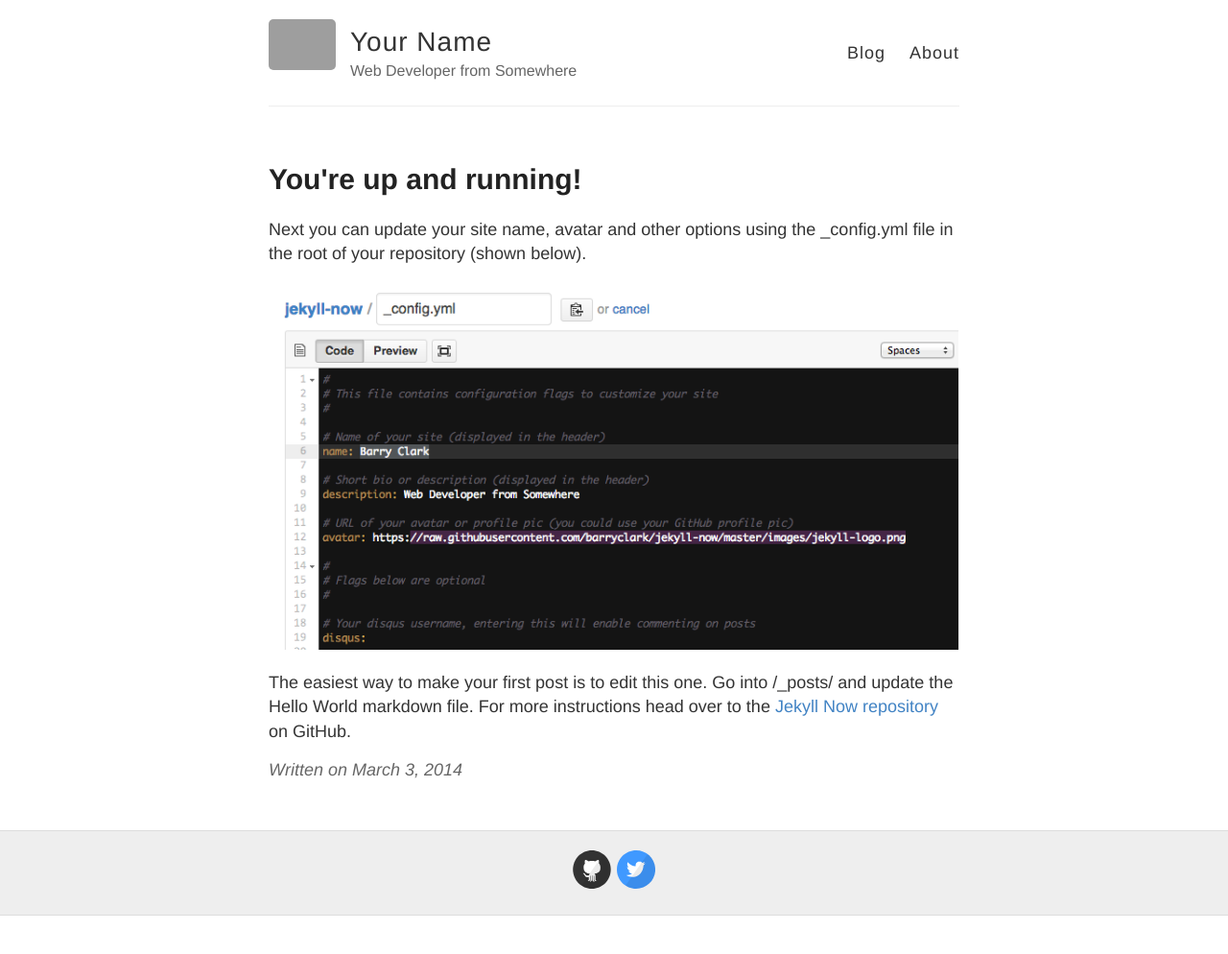
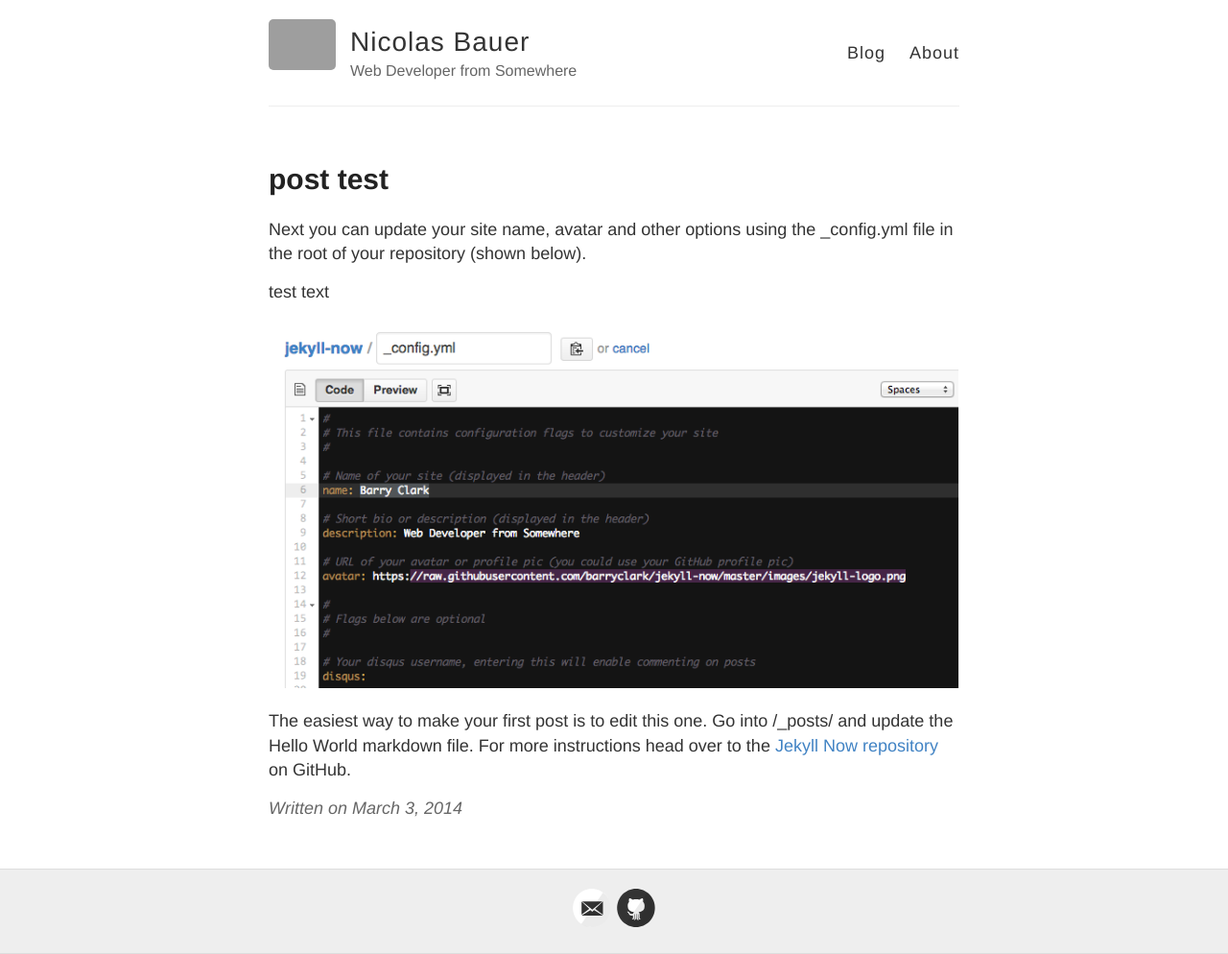
Before and after one commit to nwbauer/nwbauer.github.io, a Jekyll site: the page built from _posts/2014-3-3-Hello-World.md, in a window 1280 px wide. Shown: the whole page at 96% size. Built offline with Jekyll 4.4.1, drawn with Linux system fonts in a browser that asks for light colours; Markdown is read by kramdown in place of the engine named in the settings; before the commit the page ends 954 px from its top, so only the background shows below that; grey boxes are pictures that could not be loaded.

```diff
--- a/_config.yml
+++ b/_config.yml
@@ -3,7 +3,7 @@
 #
 
 # Name of your site (displayed in the header)
-name: Your Name
+name: Nicolas Bauer
 
 # Short bio or description (displayed in the header)
 description: Web Developer from Somewhere
@@ -18,15 +18,15 @@ avatar: https://raw.githubusercontent.com/barryclark/jekyll-now/master/images/je
 # Includes an icon in the footer for each username you enter
 footer-links:
   dribbble:
-  email:
+  email:  nicolaswilliam.bauer@gmail.com
   facebook:
   flickr:
-  github: barryclark/jekyll-now
+  github: nwbauer
   instagram:
   linkedin:
   pinterest:
   rss: # just type anything here for a working RSS icon, make sure you set the "url" above!
-  twitter: jekyllrb
+  twitter:
   stackoverflow: # your stackoverflow profile, e.g. "users/50476/bart-kiers"
   youtube: # channel/<your_long_string> or user/<user-name>
   googleplus: # anything in your profile username that comes after plus.google.com/
--- a/_posts/2014-3-3-Hello-World.md
+++ b/_posts/2014-3-3-Hello-World.md
@@ -1,10 +1,12 @@
 ---
 layout: post
-title: You're up and running!
+title: post test
 ---
 
 Next you can update your site name, avatar and other options using the _config.yml file in the root of your repository (shown below).
 
+test text
+
 ![_config.yml]({{ site.baseurl }}/images/config.png)
 
 The easiest way to make your first post is to edit this one. Go into /_posts/ and update the Hello World markdown file. For more instructions head over to the [Jekyll Now repository](https://github.com/barryclark/jekyll-now) on GitHub.
```
